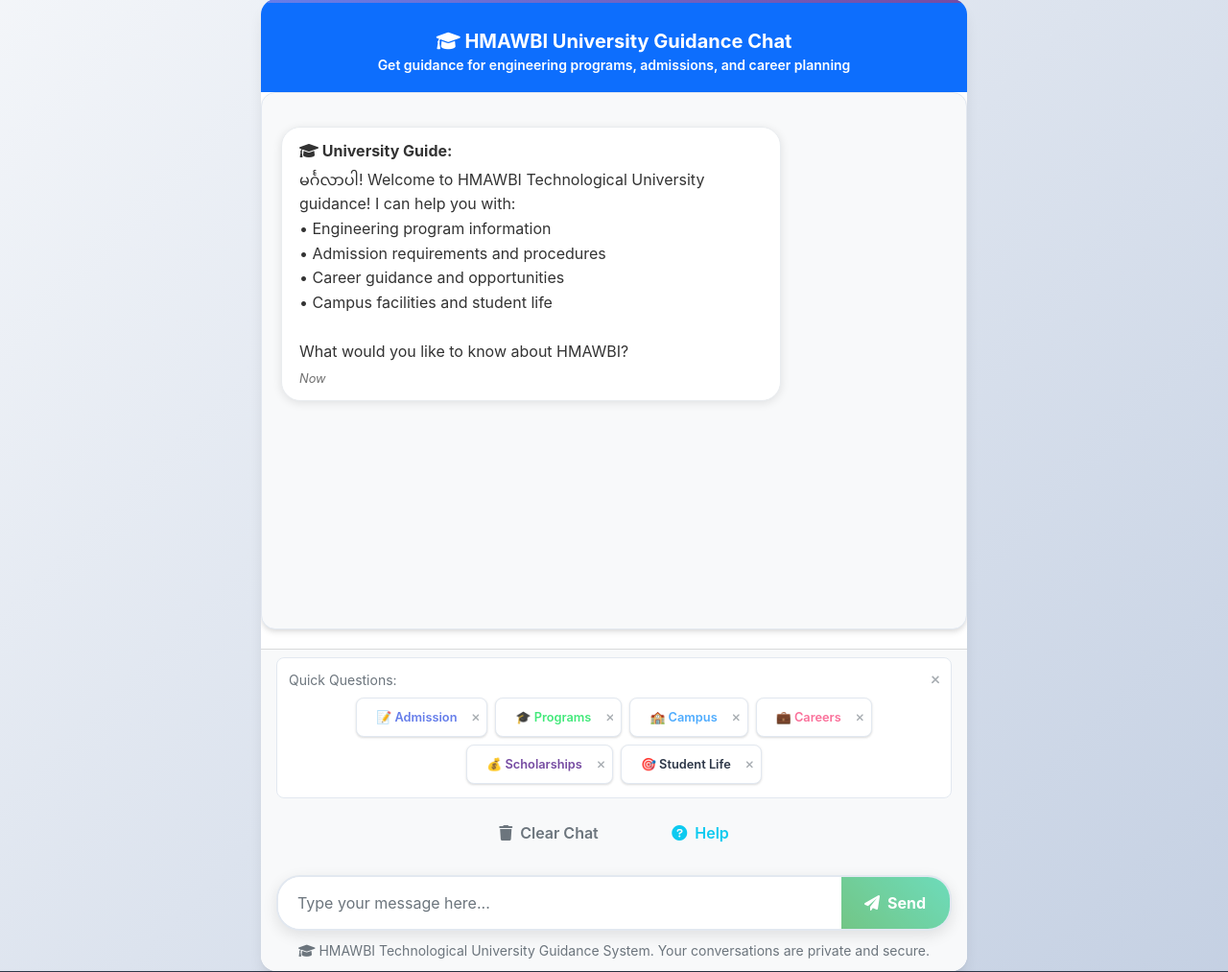
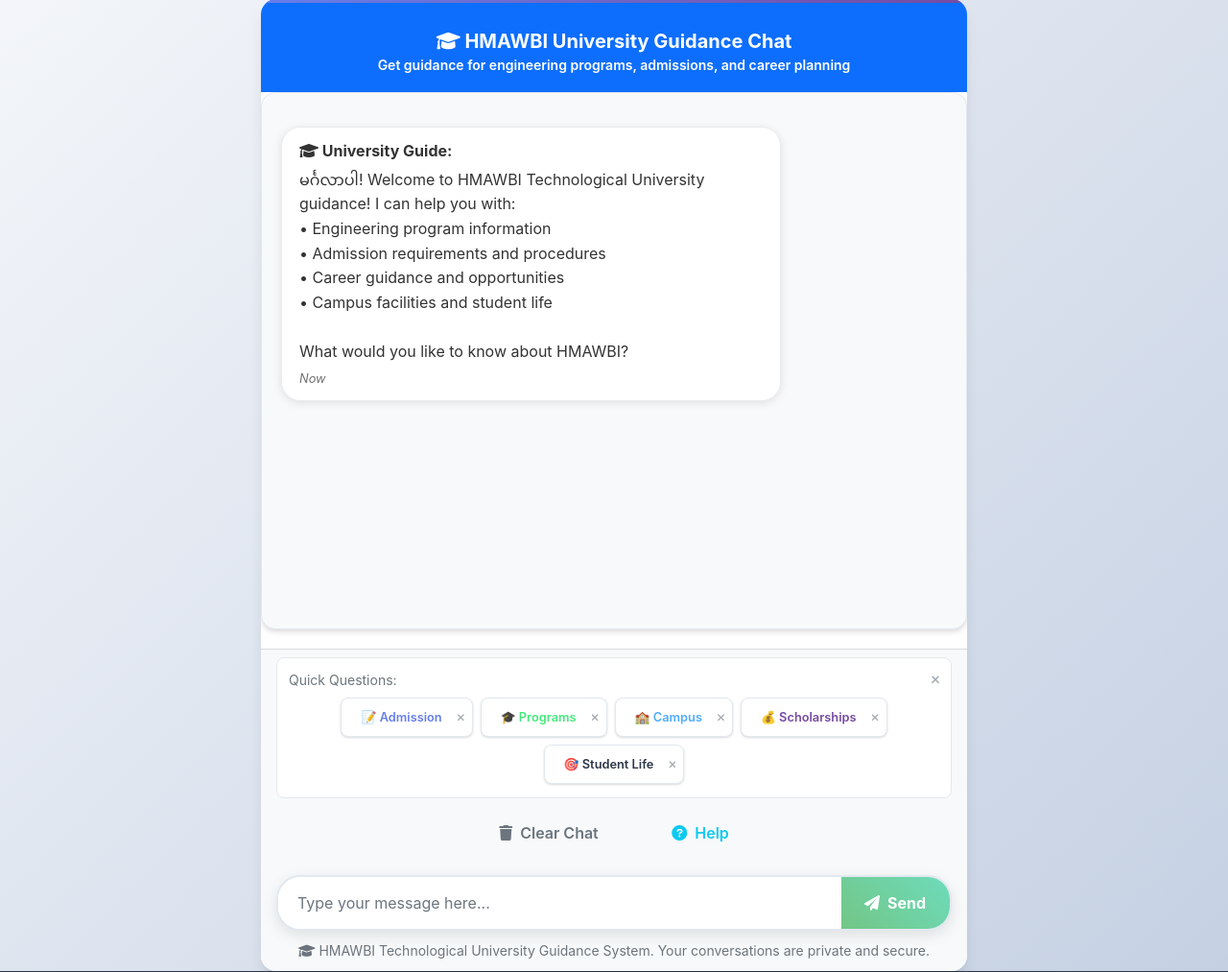
Before and after one commit to GuGu2310/university-chatbot, a Django app: page /chat/ in a window 1280 px wide. Shown: the part 108-1121 px from the top of the page at 96% size. Run offline with Django 4.2, Linux system fonts and the light colour scheme; data comes from the database, SQL or seed files in the repository; both versions use the stored data as it was after the commit.

Commit message:
update data for mc program. add final exam news. remove career paths quick actions.

```diff
--- a/templates/chatbot/chat.html
+++ b/templates/chatbot/chat.html
@@ -238,14 +238,14 @@
                                     <i class="fas fa-times text-muted"></i>
                                 </button>
                             </span>
-                            <span class="quick-button-item">
+                            <!-- <span class="quick-button-item">
                                 <button class="btn btn-outline-warning btn-sm quick-btn" onclick="sendQuickQuestion('Career prospects')">
                                     💼 Careers
                                 </button>
                                 <button class="btn btn-link btn-sm p-0 ms-1 quick-dismiss" onclick="dismissQuickButton(this)" title="Remove this suggestion">
                                     <i class="fas fa-times text-muted"></i>
                                 </button>
-                            </span>
+                            </span> -->
                             <span class="quick-button-item">
                                 <button class="btn btn-outline-secondary btn-sm quick-btn" onclick="sendQuickQuestion('Scholarship information')">
                                     💰 Scholarships
```
Also changed, not shown: db.sqlite3, 1 other file.
